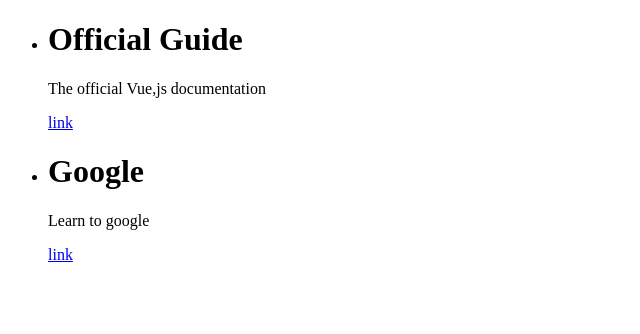
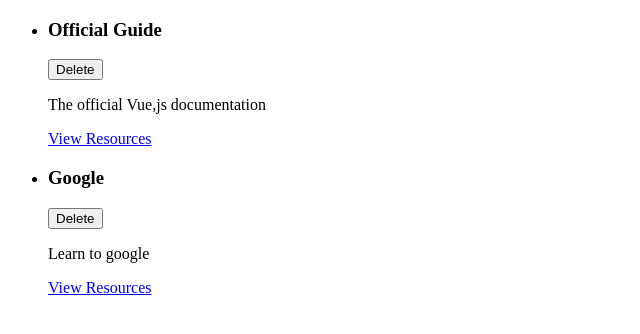
Before and after one commit to JmlKhan/rememberMe, a Vue app: page / in a window 1280 px wide. Shown: the top 334 px of the page, without its empty margins (0-640 px from the left). Built offline with nearby package versions, Linux system fonts and the light colour scheme.

Commit message:
LearningResources

```diff
--- a/src/App.vue
+++ b/src/App.vue
@@ -1,15 +1,24 @@
 <template>
   <ul>
-    <li v-for="resource in storedResources" :key="resource.id">
-      <h1>{{ resource.title }}</h1>
-      <p>{{ resource.description }}</p>
-      <a target="_blank" :href="resource.link">link</a>
-    </li>
+    <learning-resources
+      v-for="res in storedResources"
+      :key="res.id"
+      :title="res.title"
+      :description="res.description"
+      :link="res.link"
+    >
+    </learning-resources>
   </ul>
 </template>
 
 <script>
+//import modules
+import LearningResources from './components/learning-resources/LearningResources.vue';
+
 export default {
+  components: {
+    LearningResources,
+  },
   data() {
     return {
       storedResources: [
--- /dev/null
+++ b/src/components/learning-resources/LearningResources.vue
@@ -0,0 +1,20 @@
+<template>
+  <li>
+    <div>
+      <header>
+        <h3>{{ title }}</h3>
+        <button>Delete</button>
+      </header>
+    </div>
+    <p>{{ description }}</p>
+    <nav>
+      <a target="_blank" :href="link">View Resources</a>
+    </nav>
+  </li>
+</template>
+
+<script>
+export default {
+  props: ['title', 'description', 'link'],
+};
+</script>
```
Also changed, not shown: src/components/nn.vue (added).
